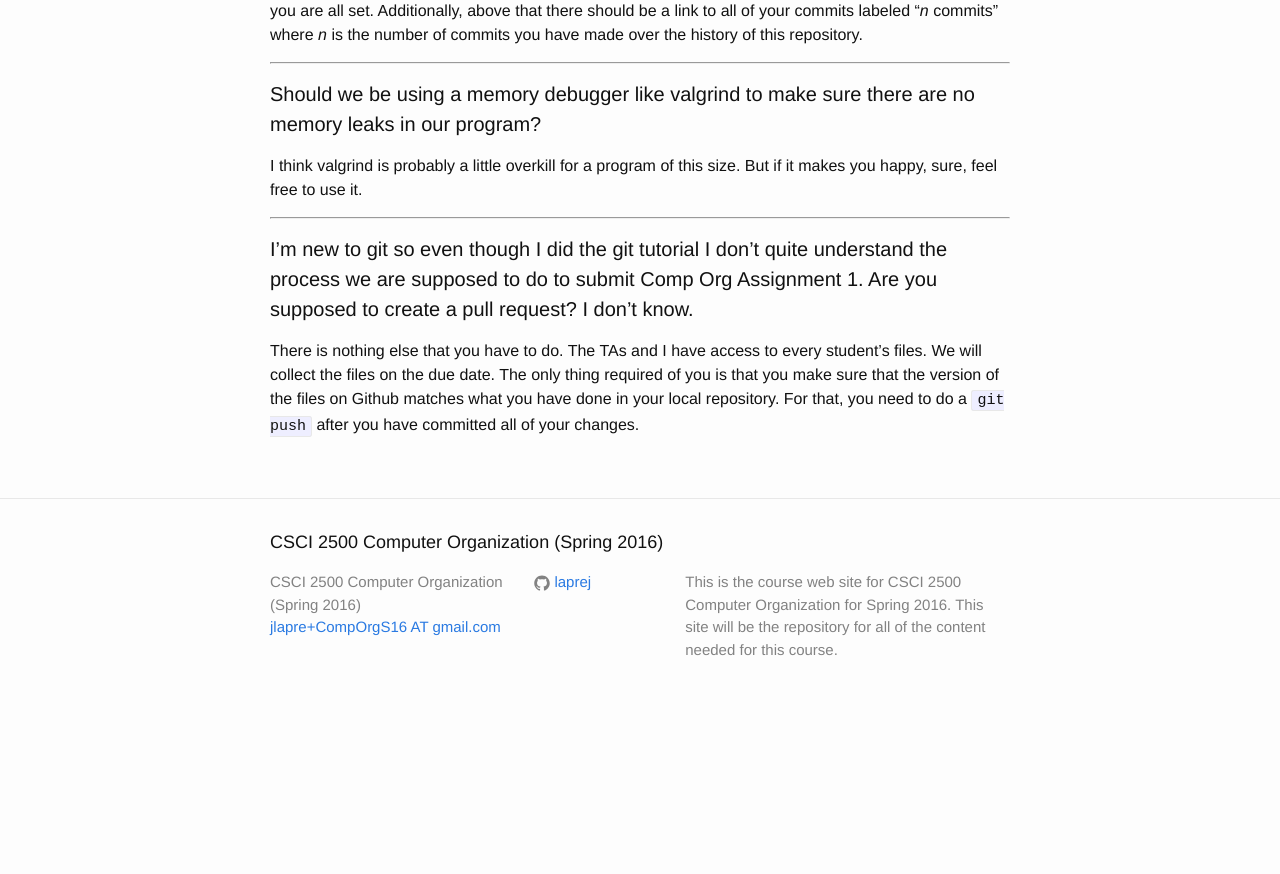
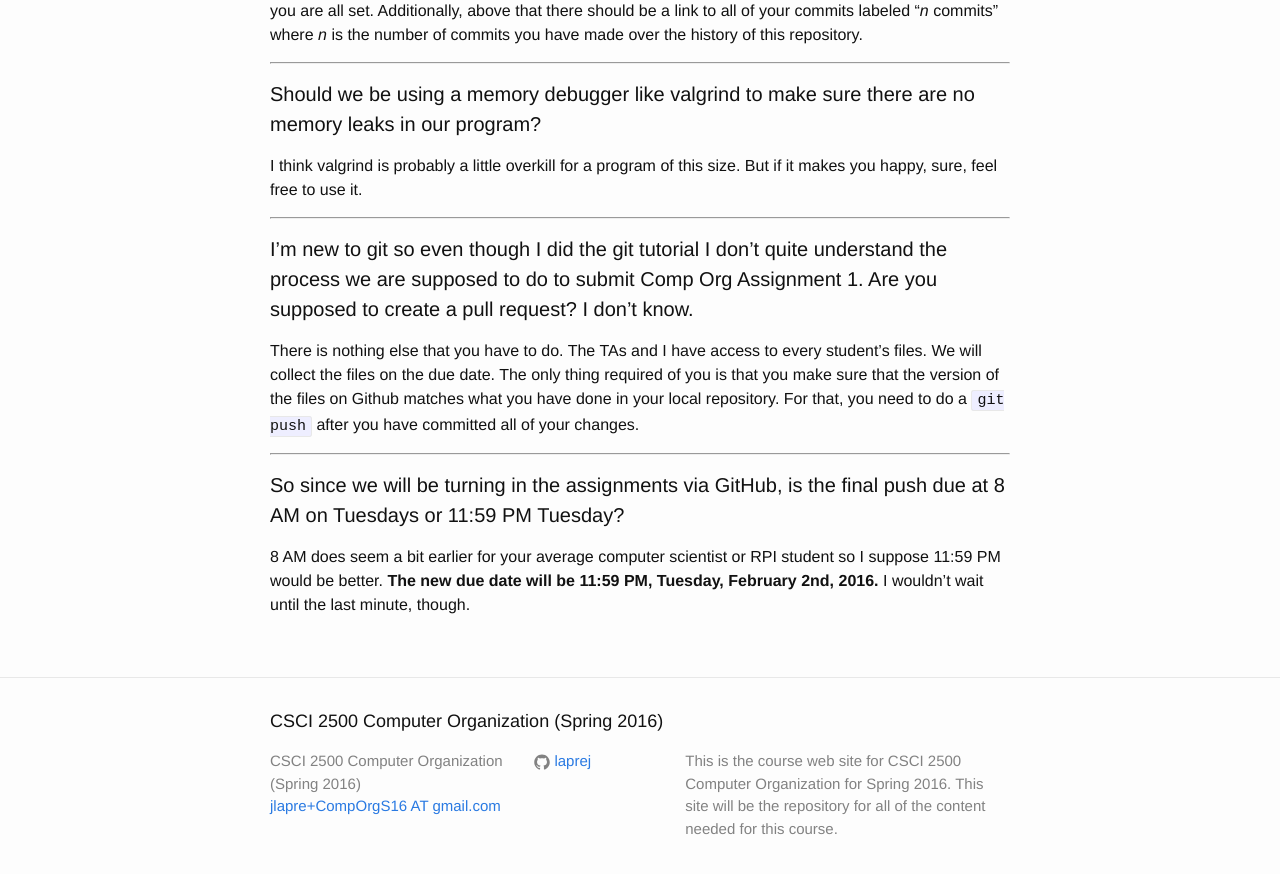
Before and after one commit to RPI-CSCI-2500-2016-Spring/RPI-CSCI-2500-2016-Spring.github.io, a Jekyll site: the page built from _posts/2016-01-28-assignment-1-questions.md, in a window 1280 px wide and 900 px high, scrolled down 1409 px. Shown: the top 874 px of the window. Built offline with Jekyll 4.4.1, drawn with Linux system fonts in a browser that asks for light colours; before the commit the page ends 2130 px from its top, so only the background shows below that.

Commit message:
Updated A1 Q10

```diff
--- a/_posts/2016-01-28-assignment-1-questions.md
+++ b/_posts/2016-01-28-assignment-1-questions.md
@@ -82,3 +82,13 @@ I think valgrind is probably a little overkill for a program of this size.  But
 There is nothing else that you have to do.  The TAs and I have access to every student's files.  We will collect the files on the due date.
 The only thing required of you is that you make sure that the version of the files on Github matches what you have done in your local repository.
 For that, you need to do a `git push` after you have committed all of your changes.
+
+---------------------------------------
+
+<a id="Q10"></a>
+
+#### So since we will be turning in the assignments via GitHub, is the final push due at 8 AM on Tuesdays or 11:59 PM Tuesday?
+
+8 AM does seem a bit earlier for your average computer scientist or RPI student so I suppose 11:59 PM would be better.
+**The new due date will be 11:59 PM, Tuesday, February 2nd, 2016.**
+I wouldn't wait until the last minute, though.
```
